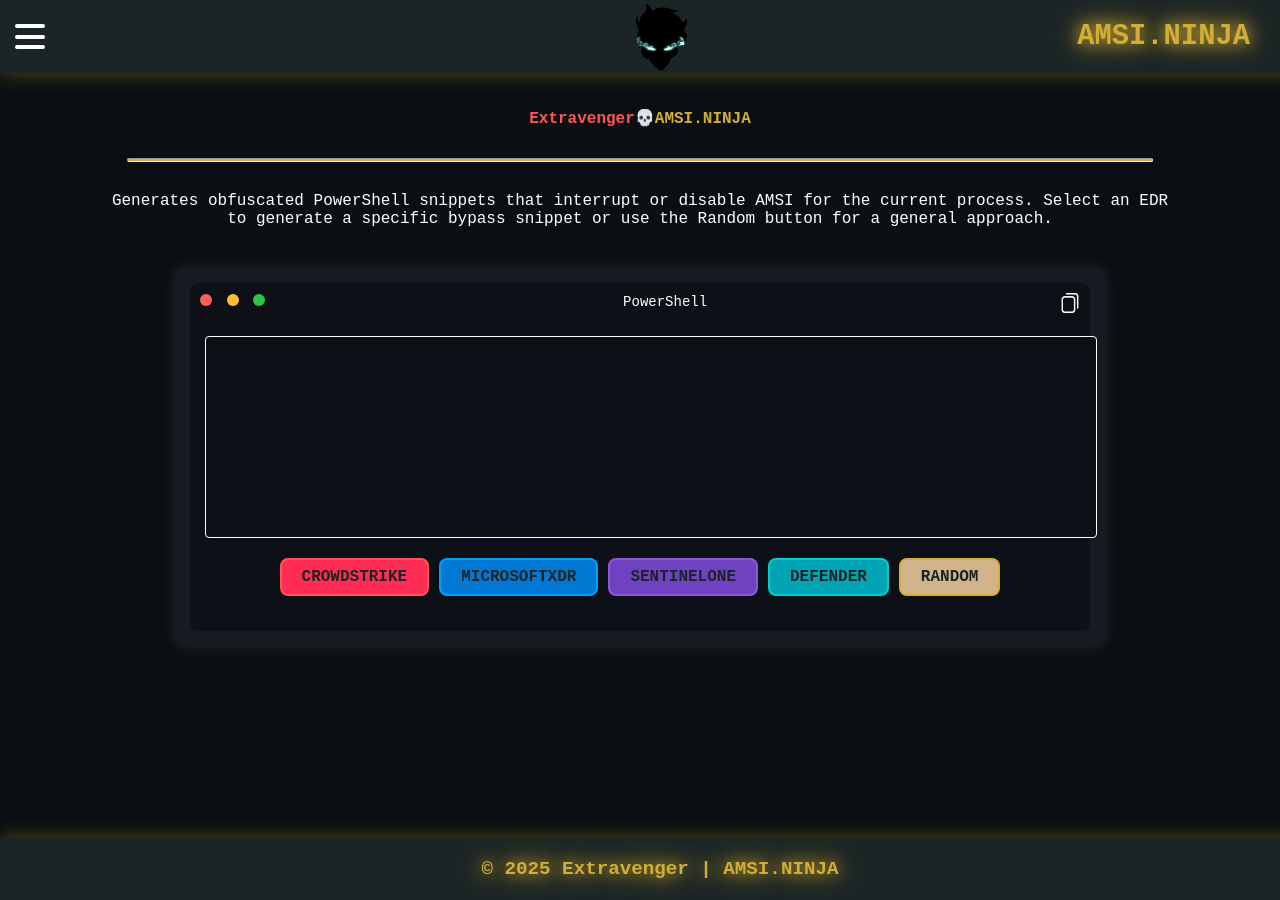
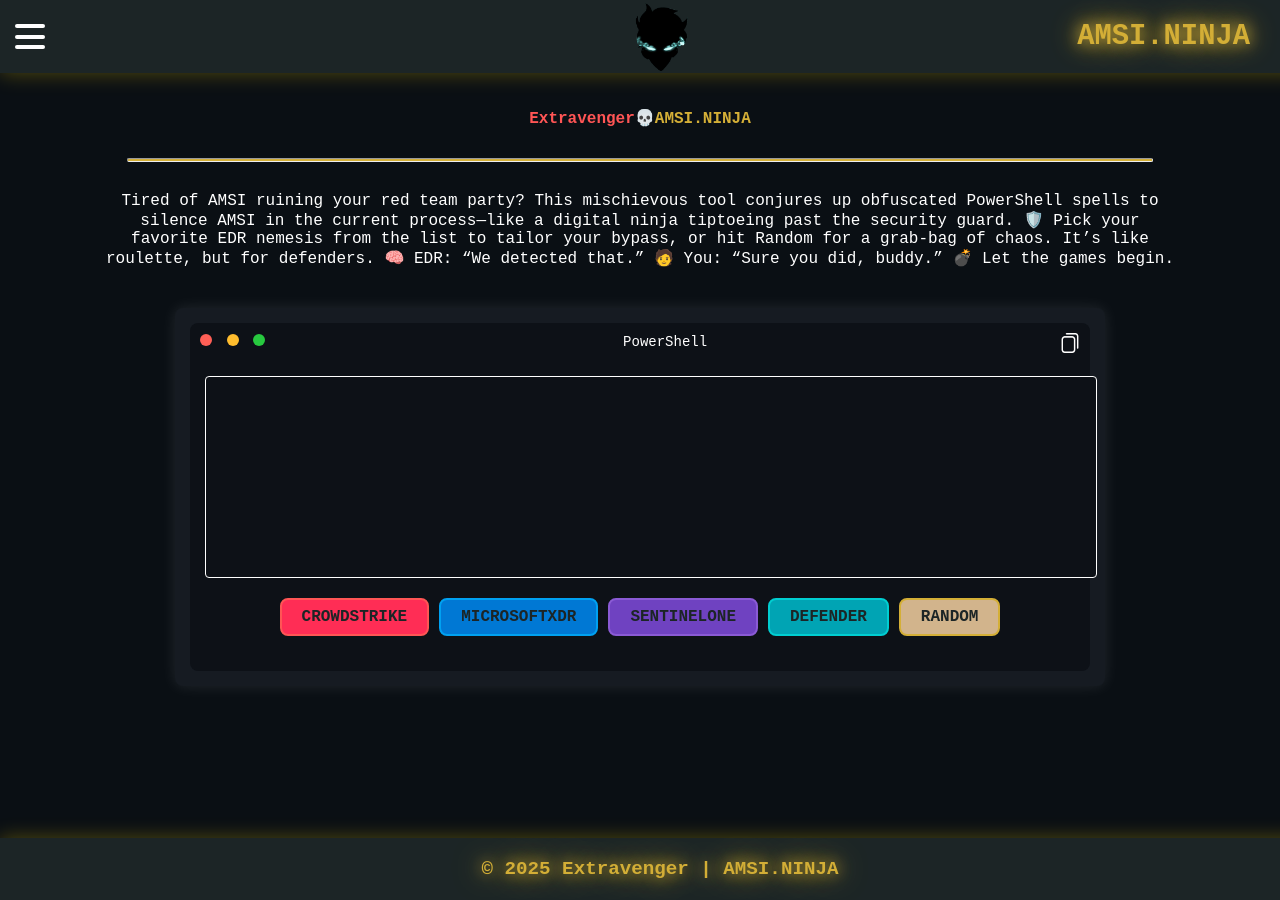
Before and after one commit to Extravenger/extravenger.github.io, a Jekyll site: the page amsininja/index.html, which Jekyll copies as it is, in a window 1280 px wide. Built offline with Jekyll 4.4.1, drawn with Linux system fonts in a browser that asks for light colours.

Commit message:
Update index.html

```diff
--- a/amsininja/index.html
+++ b/amsininja/index.html
@@ -48,7 +48,12 @@
             </div>
         </div>
         <hr class="styled-divider">
-        <p class="description-page margin-page-desc">Generates obfuscated PowerShell snippets that interrupt or disable AMSI for the current process. Select an EDR to generate a specific bypass snippet or use the Random button for a general approach.</p>
+        <p class="description-page margin-page-desc">Tired of AMSI ruining your red team party? This mischievous tool conjures up obfuscated PowerShell spells to silence AMSI in the current process—like a digital ninja tiptoeing past the security guard.
+🛡️ Pick your favorite EDR nemesis from the list to tailor your bypass, or hit Random for a grab-bag of chaos. It’s like roulette, but for defenders.
+
+🧠 EDR: “We detected that.”
+🧑 You: “Sure you did, buddy.”
+💣 Let the games begin.</p>
         <div class="terminal-container">
             <div class="terminal-header">
                 <div class="buttons">
```
